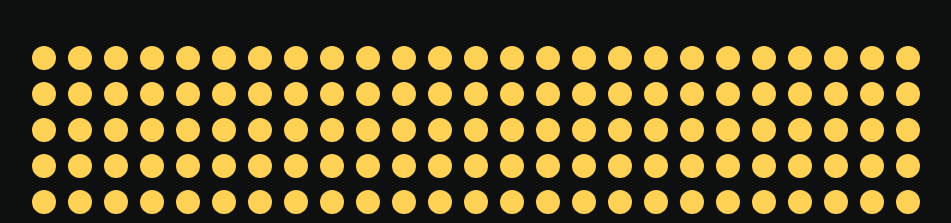
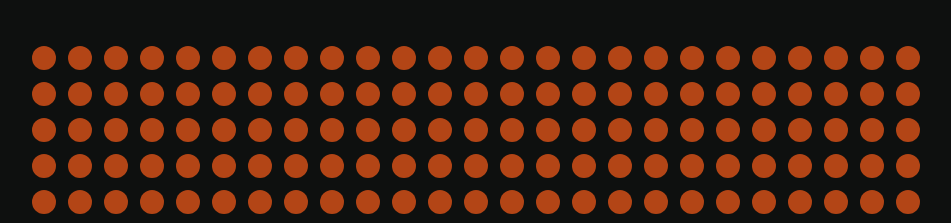
Before and after one commit to sloos318/dots, a plain HTML site: page index.html in a window 1280 px wide. Shown: the top 223 px of the page, without its empty margins (164-1115 px from the left). Drawn offline with nearby package versions, Linux system fonts and the light colour scheme.

Commit message:
mmmmmmmmm

```diff
--- a/style.css
+++ b/style.css
@@ -25,7 +25,7 @@ body {
     --size: 24px;
     width: var(--size);
     height: var(--size);
-    background-color: #FFD256;
+    background-color: #b34516;
     border-radius: 50%;
     will-change: transform;
     cursor: pointer;
```
